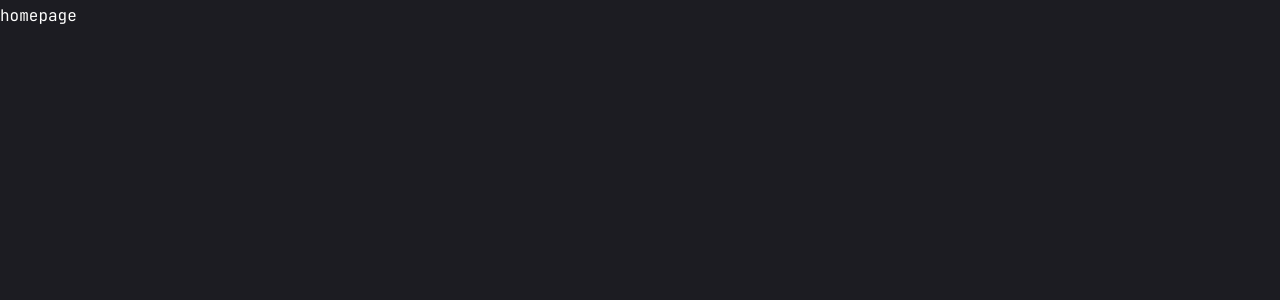
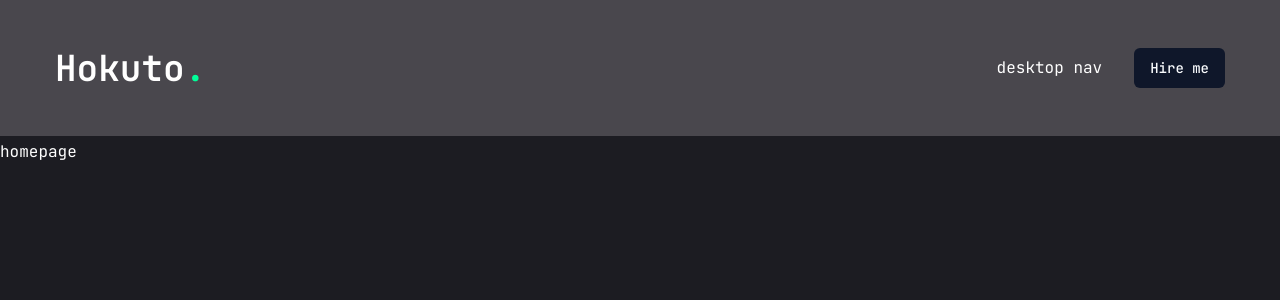
Before and after one commit to hkthirano/portfolio, a Next.js app: page / in a window 1280 px wide. Shown: the top 300 px of the page. Built offline with nearby package versions, Linux system fonts and the light colour scheme.

Commit message:
chore: Add Header component and update layout to include it

```diff
--- a/app/layout.tsx
+++ b/app/layout.tsx
@@ -1,6 +1,9 @@
 import type { Metadata } from "next";
 import { JetBrains_Mono } from "next/font/google";
 import "./globals.css";
+
+// components
+import Header from "@/components/Header";
 
 const jetBrainsMono = JetBrains_Mono({
   subsets: ["latin"],
@@ -20,7 +23,10 @@
 }>) {
   return (
     <html lang="en">
-      <body className={jetBrainsMono.className}>{children}</body>
+      <body className={jetBrainsMono.className}>
+        <Header />
+        {children}
+      </body>
     </html>
   );
 }
--- /dev/null
+++ b/components/Header.tsx
@@ -0,0 +1,32 @@
+import Link from "next/link";
+import { Button } from './ui/button';
+
+// components
+import Nav from "./Nav";
+
+const Header = () => {
+    return (
+        <header className="py-8 xl:py-12 text-white bg-pink-50/20">
+            <div className="container mx-auto flex justify-between items-center">
+                {/* logo */}
+                <Link href="/">
+                    <h1 className="text-4xl font-semibold">
+                        Hokuto<span className="text-accent">.</span>
+                    </h1>
+                </Link>
+                {/* desktop nav & hire me button */}
+                <div className="hidden xl:flex items-center gap-8">
+                    <Nav />
+                    <Link href="/contact">
+                        <Button>Hire me</Button>
+                    </Link>
+                </div>
+
+                {/* mobile nav */}
+                <div className="xl:hidden">mobile nav</div>
+            </div>
+        </header>
+    );
+};
+
+export default Header;
--- /dev/null
+++ b/components/Nav.tsx
@@ -0,0 +1,7 @@
+const Nav = () => {
+    return (
+        <nav>desktop nav</nav>
+    )
+};
+
+export default Nav;
```
